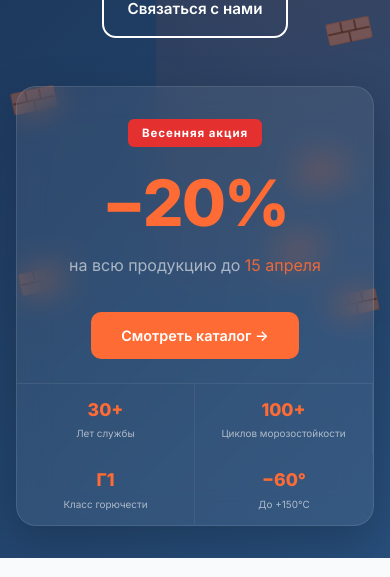
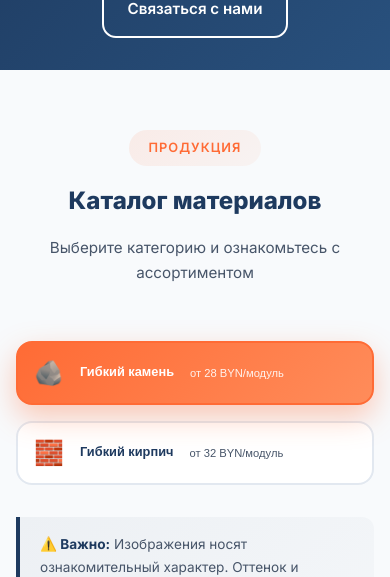
Before and after one commit to Litoflex/litoflex-client, a Next.js app: page / in a window 390 px wide. Shown: the part 533-1110 px from the top of the page. Built offline with nearby package versions, Linux system fonts and the light colour scheme.

Commit message:
Фикс: убран дубль промо на мобильных

```diff
--- a/src/app/globals.css
+++ b/src/app/globals.css
@@ -1767,9 +1767,7 @@ footer {
     }
     .hero-buttons { justify-content: center; }
     .hero-visual {
-        width: 100%;
-        max-width: 380px;
-        margin: 0 auto;
+        display: none;
     }
     .hero-promo-number { font-size: 4rem; }
     .hero-promo-content { padding: 2rem 1.5rem 1.5rem; }
```
